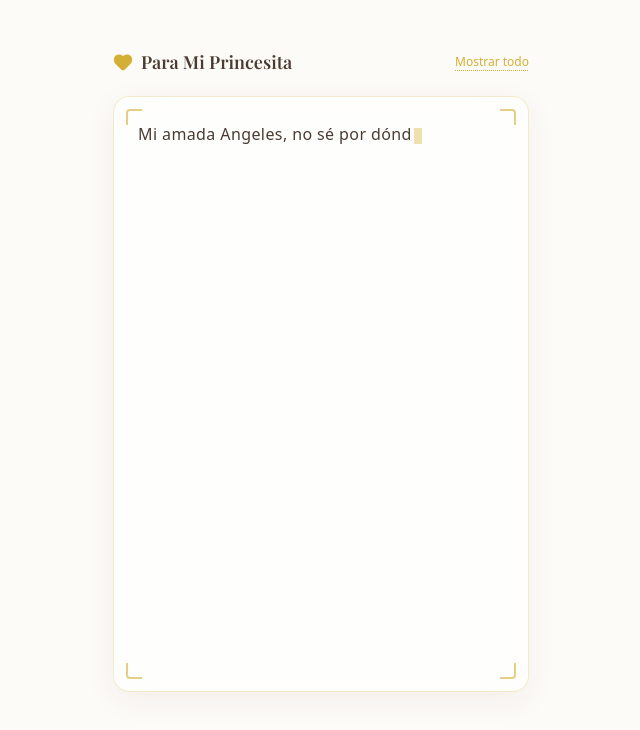
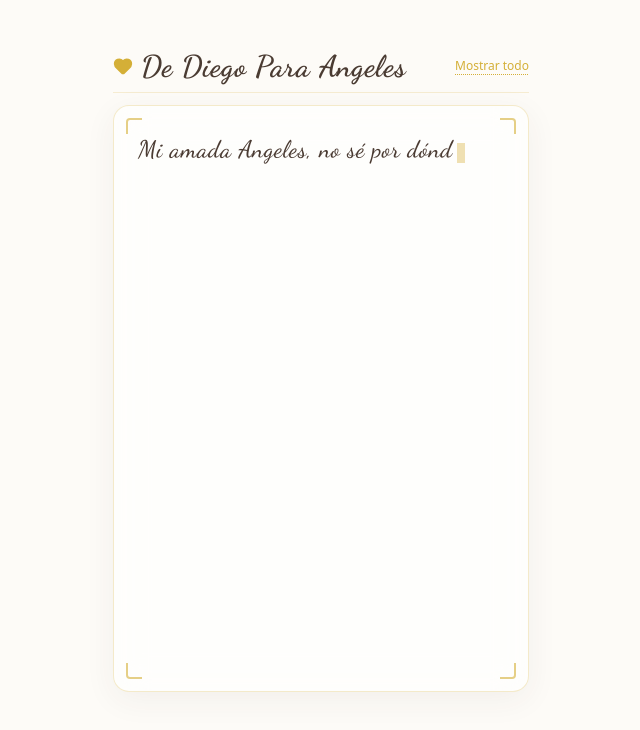
Before and after one commit to DiegoNiS/ad-memories, a Next.js app: page / in a window 1280 px wide. Both pictures are taken after a click on the button "A & D". Shown: the top 730 px of the page, without its empty margins (319-959 px from the left). Built offline with nearby package versions, Linux system fonts and the light colour scheme; no server answers; a web font is replaced by a local one.

Commit message:
feat: envelope and intense love letter

```diff
--- a/components/LoveLetter.tsx
+++ b/components/LoveLetter.tsx
@@ -30,7 +30,7 @@ export const LoveLetter: React.FC<LoveLetterProps> = ({ onNext }) => {
         setIsCompleted(true);
         clearInterval(timer);
       }
-    }, 28); // 28ms per character reveal
+    }, 28); // Typewriter speed
 
     return () => clearInterval(timer);
   }, []);
@@ -49,11 +49,11 @@ export const LoveLetter: React.FC<LoveLetterProps> = ({ onNext }) => {
       className="flex flex-col items-center justify-between w-full max-w-md mx-auto h-[90dvh] pt-[env(safe-area-inset-top,20px)] pb-[env(safe-area-inset-bottom,20px)] px-4 select-none"
     >
       {/* Top Header */}
-      <div className="w-full flex items-center justify-between py-2">
+      <div className="w-full flex items-center justify-between py-2 border-b border-[#D4AF37]/20 pb-2">
         <div className="flex items-center space-x-2">
           <Heart className="w-5 h-5 text-[#D4AF37] fill-[#D4AF37]" />
-          <span className="font-serif-title text-[#4A3B32] font-semibold text-lg">
-            Para Mi Princesita
+          <span className="font-cursive text-[#4A3B32] font-bold text-2xl sm:text-3xl tracking-wide">
+            De Diego Para Angeles
           </span>
         </div>
 
@@ -75,10 +75,10 @@ export const LoveLetter: React.FC<LoveLetterProps> = ({ onNext }) => {
         <div className="absolute bottom-3 left-3 w-4 h-4 border-b-2 border-l-2 border-[#D4AF37]/60 rounded-bl" />
         <div className="absolute bottom-3 right-3 w-4 h-4 border-b-2 border-r-2 border-[#D4AF37]/60 rounded-br" />
 
-        {/* Scrollable Letter Content */}
+        {/* Scrollable Cursive Letter Content */}
         <div
           ref={letterRef}
-          className="flex-1 p-6 overflow-y-auto scrollbar-thin scrollbar-thumb-[#D4AF37]/30 text-[#4A3B32] font-sans text-base leading-relaxed tracking-wide"
+          className="flex-1 p-6 overflow-y-auto scrollbar-thin scrollbar-thumb-[#D4AF37]/30 text-[#4A3B32] font-cursive text-xl sm:text-2xl leading-relaxed tracking-wide space-y-4"
         >
           <p className="whitespace-pre-line font-medium">
             {displayedText}
@@ -86,10 +86,21 @@ export const LoveLetter: React.FC<LoveLetterProps> = ({ onNext }) => {
               <motion.span
                 animate={{ opacity: [0, 1, 0] }}
                 transition={{ duration: 0.8, repeat: Infinity }}
-                className="inline-block ml-0.5 w-2 h-4 bg-[#D4AF37] align-middle"
+                className="inline-block ml-1 w-2 h-5 bg-[#D4AF37] align-middle"
               />
             )}
           </p>
+
+          {isCompleted && (
+            <motion.div
+              initial={{ opacity: 0, y: 10 }}
+              animate={{ opacity: 1, y: 0 }}
+              transition={{ duration: 0.8 }}
+              className="pt-4 text-right font-cursive text-2xl text-[#D4AF37] font-bold"
+            >
+              ~ Con todo mi amor, Diego ❤️
+            </motion.div>
+          )}
         </div>
       </div>
 
@@ -105,7 +116,7 @@ export const LoveLetter: React.FC<LoveLetterProps> = ({ onNext }) => {
               onClick={onNext}
               className="w-full py-3.5 px-6 rounded-xl bg-gradient-to-r from-[#4A3B32] to-[#634E43] text-white font-serif-title font-semibold text-base shadow-xl flex items-center justify-center space-x-2 border border-[#D4AF37]/40 cursor-pointer"
             >
-              <span>Ver Nuestro Álbum</span>
+              <span>Ver Nuestros Sueños</span>
               <ChevronRight className="w-5 h-5 text-[#D4AF37]" />
             </motion.button>
           )}
```
